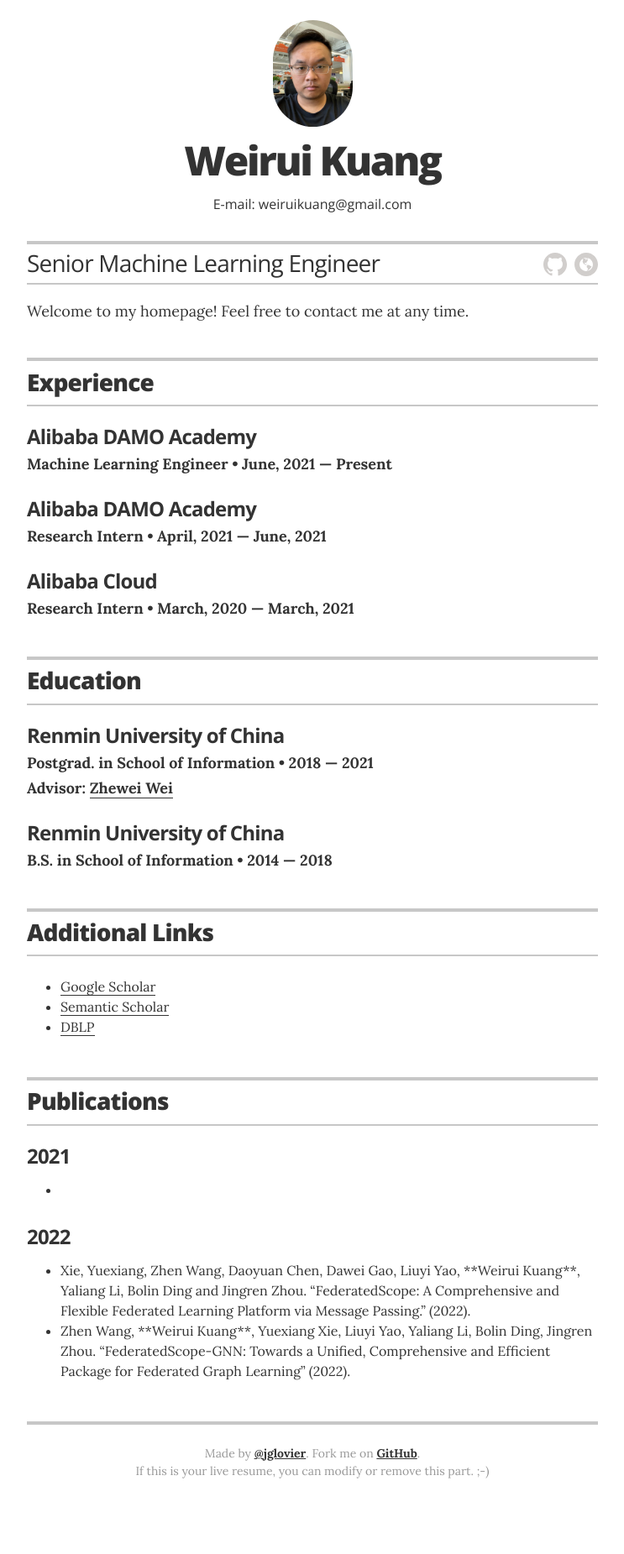
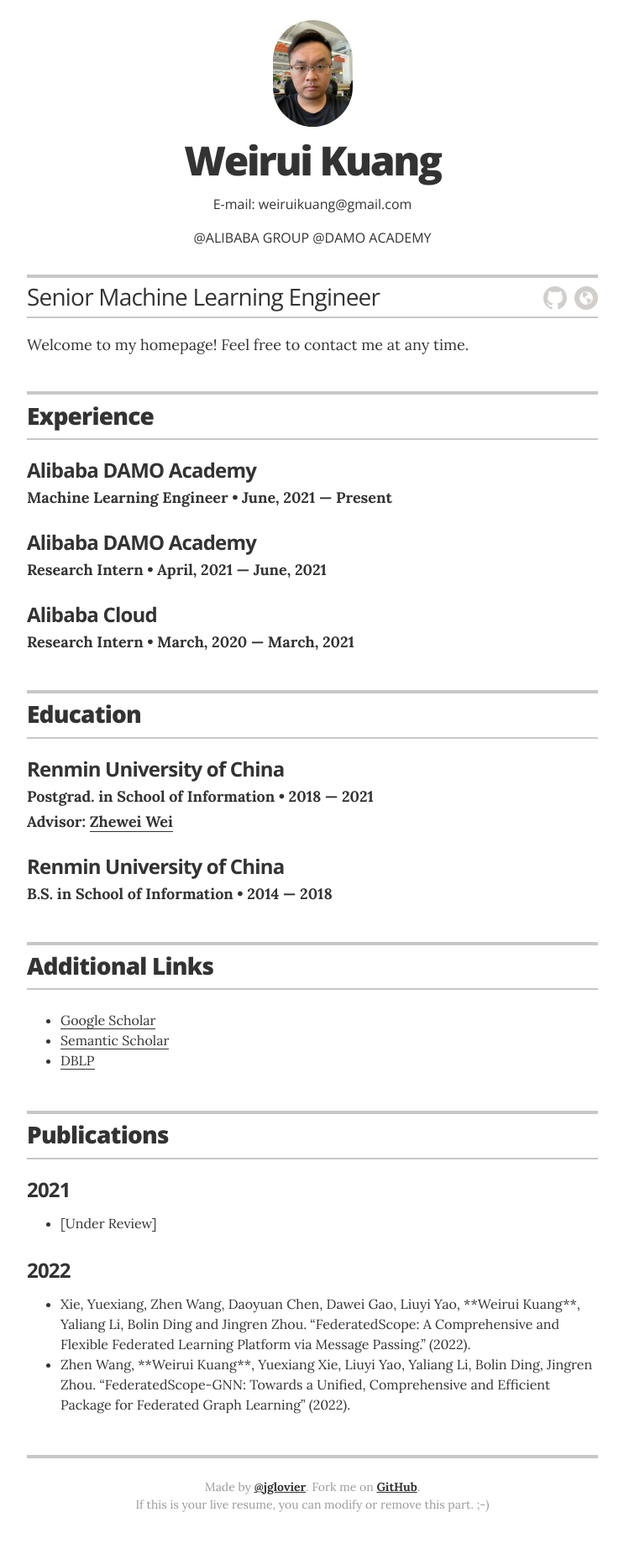
Before and after one commit to rayrayraykk/weiruikuang, a Jekyll site: the page built from index.html, in a window 1280 px wide. Shown: the whole page at 84% size, without its empty margins (268-1011 px from the left). Built offline with Jekyll 4.4.1, drawn with Linux system fonts in a browser that asks for light colours; before the commit the page ends 1811 px from its top, so only the background shows below that.

Commit message:
fix bugs

```diff
--- a/_config.yml
+++ b/_config.yml
@@ -21,6 +21,7 @@ resume_contact_telephone:       "0"
 resume_contact_address:         "Hangzhou"
 
 resume_header_contact_info:     "E-mail: weiruikuang@gmail.com"
+orgnization:                    "@ALIBABA GROUP @DAMO ACADEMY"
 display_header_contact_info:    "true"
 
 resume_header_intro: "<p>Welcome to my homepage! Feel free to contact me at any time.</p>"
--- a/_data/publications.yml
+++ b/_data/publications.yml
@@ -1,6 +1,6 @@
 - year: 2021
   papers:
-    -paper: "[Under Review]"
+    - paper: "[Under Review]"
 
 - year: 2022
   papers:
--- a/_layouts/resume.html
+++ b/_layouts/resume.html
@@ -23,6 +23,7 @@
         {% if site.display_header_contact_info == 'true' %}
         <div class="header-contact-info">
           <p>{{ site.resume_header_contact_info }}</p>
+          <p>{{ site.orgnization }}</p>
         </div>
         {% endif %}
 
```
